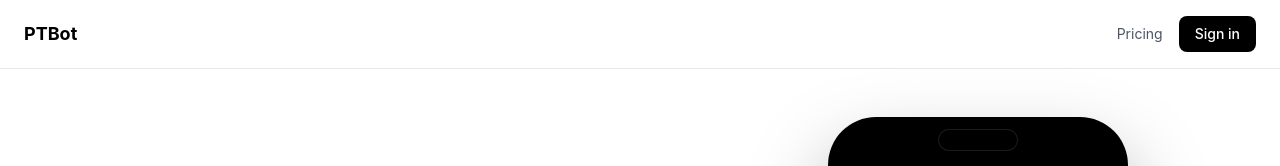
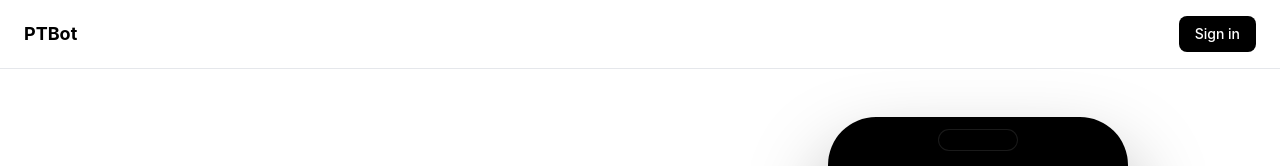
Before and after one commit to shiv9476t/ptbot-v2, a React app in the folder frontend/: page / in a window 1280 px wide. Shown: the top 166 px of the page. Built offline with nearby package versions, Linux system fonts and the light colour scheme; no server answers; the HTML template or start-up script is replaced by a standard one.

Commit message:
fix: add bot typing delay, remove pricing nav link and route

```diff
--- a/frontend/src/App.jsx
+++ b/frontend/src/App.jsx
@@ -1,7 +1,6 @@
 import { BrowserRouter, Routes, Route, Navigate } from 'react-router-dom'
 import { SignIn, SignUp, useAuth } from '@clerk/clerk-react'
 import HomePage from './pages/public/HomePage'
-import PricingPage from './pages/public/PricingPage'
 import OverviewPage from './pages/dashboard/OverviewPage'
 import DashboardLayout from './components/shared/DashboardLayout'
 import ConversationsPage from './pages/dashboard/ConversationsPage'
@@ -22,7 +21,6 @@ export default function App() {
     <BrowserRouter>
       <Routes>
         <Route path="/" element={<HomePage />} />
-        <Route path="/pricing" element={<PricingPage />} />
         <Route path="/sign-in/*" element={<SignIn routing="path" path="/sign-in" />} />
         <Route path="/sign-up/*" element={<SignUp routing="path" path="/sign-up" afterSignUpUrl="/billing/checkout" />} />
         <Route path="/dashboard/overview" element={
--- a/frontend/src/components/shared/Navbar.jsx
+++ b/frontend/src/components/shared/Navbar.jsx
@@ -8,7 +8,6 @@ export default function Navbar() {
     <nav className="border-b border-gray-200 px-6 py-4 flex items-center justify-between">
       <Link to="/" className="text-black font-bold text-lg">PTBot</Link>
       <div className="flex items-center gap-4">
-        <Link to="/pricing" className="text-sm text-gray-600 hover:text-black">Pricing</Link>
         {isSignedIn ? (
           <Link to="/dashboard/overview" className="text-sm bg-black text-white px-4 py-2 rounded-lg font-medium hover:bg-gray-800">
             Dashboard
--- a/frontend/src/pages/public/HomePage.jsx
+++ b/frontend/src/pages/public/HomePage.jsx
@@ -72,6 +72,7 @@ export default function HomePage() {
         for (let i = 0; i < CONVERSATION.length; i++) {
           if (cancelled) return
           if (CONVERSATION[i].role === 'bot') {
+            await wait(800)
             setShowTyping(true)
             await wait(3000)
             if (cancelled) return
```
